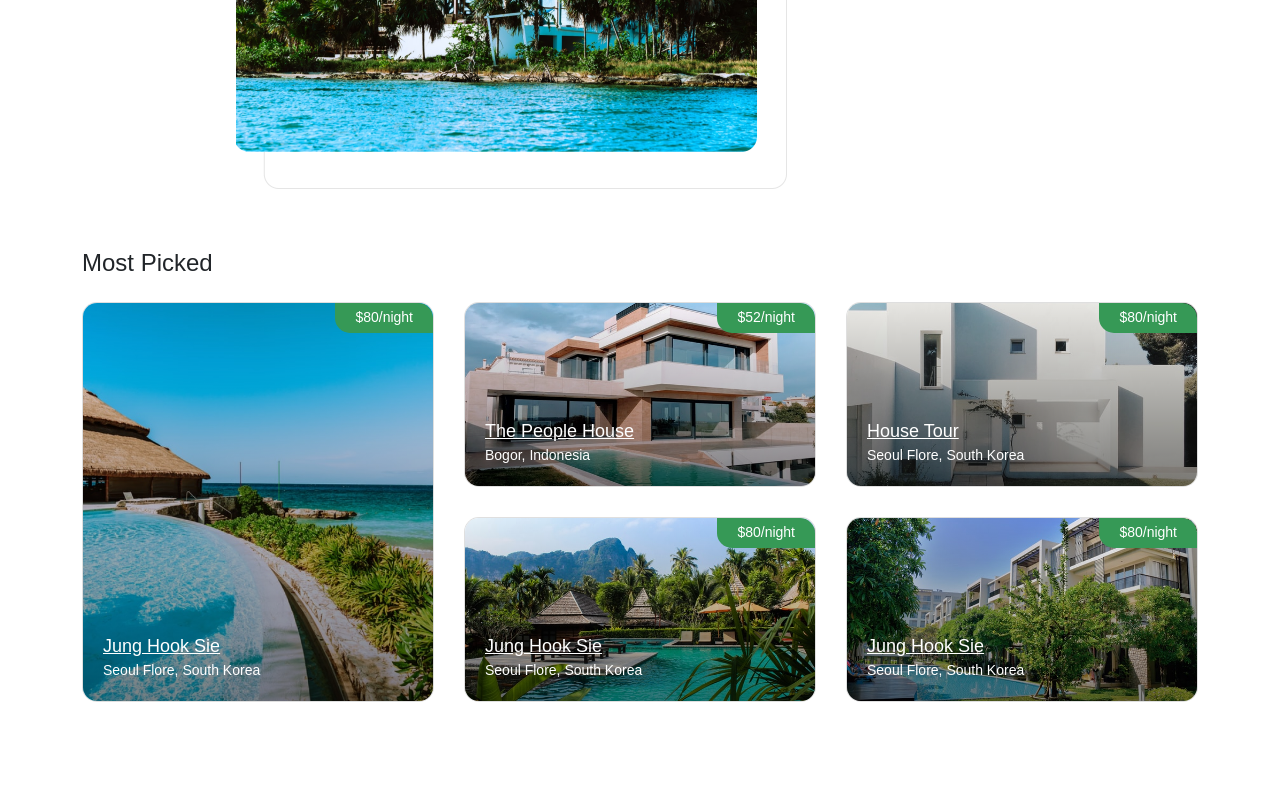
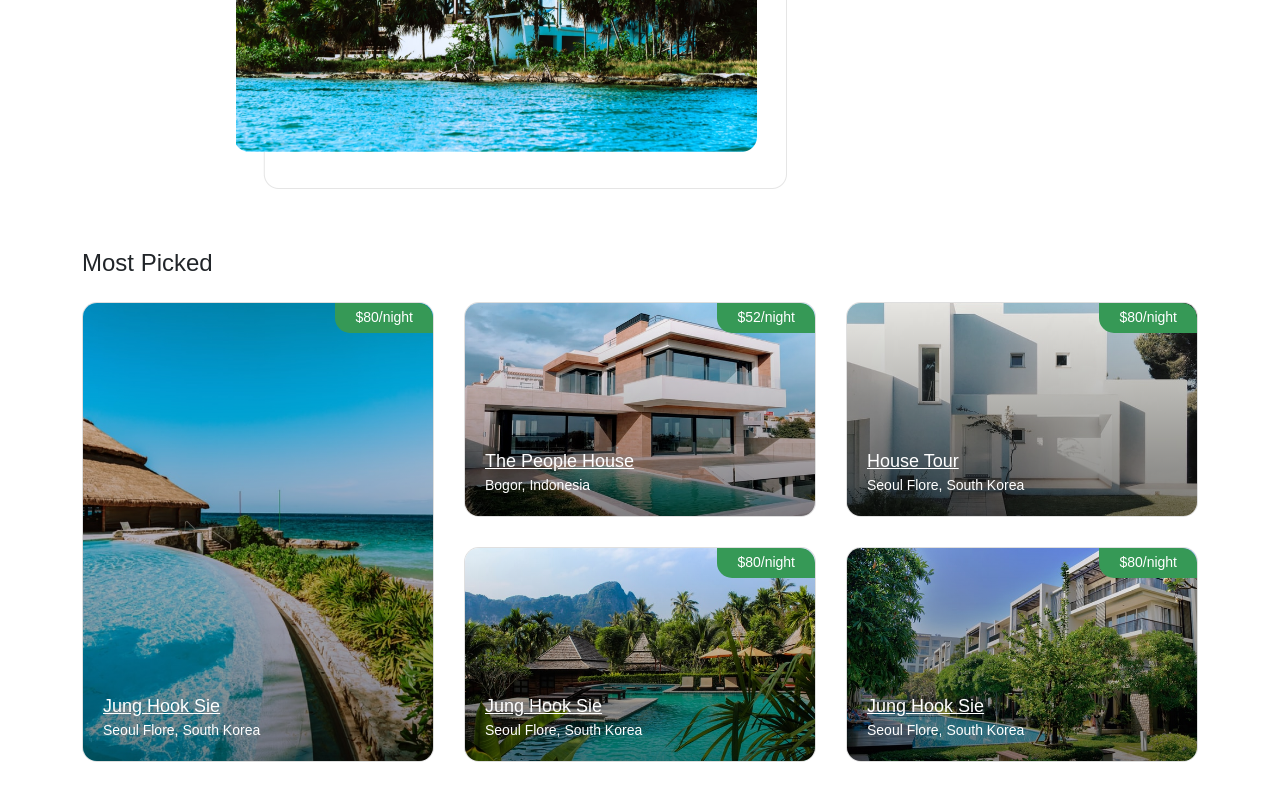
Before and after one commit to dafex301/fullstack-bwa, a React (Create React App) app: page / in a window 1280 px wide. Shown: the part 808-1608 px from the top of the page. Before the commit the page ends 1570 px from the top, so only its background shows below. Built offline with nearby package versions, Linux system fonts and the light colour scheme.

Commit message:
scroll to mostpicked section function

```diff
--- a/src/assets/scss/_container-grid.scss
+++ b/src/assets/scss/_container-grid.scss
@@ -2,14 +2,14 @@
   display: grid;
   grid-template-columns: repeat(12, 1fr);
   grid-auto-flow: dense;
-  grid-auto-rows: minmax(185px, auto);
+  grid-auto-rows: minmax(215px, auto);
   row-gap: 30px;
   column-gap: 30px;
   position: relative;
   z-index: 3;
 
   &.sm {
-    grid-auto-rows: minmax(245px, auto);
+    grid-auto-rows: minmax(360px, auto);
     row-gap: 10px;
     column-gap: 10px;
   }
--- a/src/components/MostPicked.js
+++ b/src/components/MostPicked.js
@@ -3,12 +3,15 @@ import Button from "elements/Button";
 
 export default function MostPicked(props) {
   return (
-    <section className="container">
+    <section className="container" ref={props.refMostPicked}>
       <h4 className="mb-4">Most Picked</h4>
       <div className="container-grid">
         {props.data.map((item, index) => {
           return (
-            <div className={`item column-4 ${index === 0 ? "row-2" : "row-1"}`}>
+            <div
+              className={`item column-4 ${index === 0 ? "row-2" : "row-1"}`}
+              key={`mostpicked-${index}`}
+            >
               <div className="card card-featured">
                 <div className="tag">
                   ${item.price}
--- a/src/pages/LandingPage.js
+++ b/src/pages/LandingPage.js
@@ -6,12 +6,19 @@ import MostPicked from "components/MostPicked";
 import landingPage from "json/landingPage.json";
 
 export default class LandingPage extends Component {
+  constructor(props) {
+    super(props);
+    this.refMostPicked = React.createRef();
+  }
   render() {
     return (
       <>
         <Navbar {...this.props}></Navbar>
-        <Hero data={landingPage.hero} />
-        <MostPicked data={landingPage.mostPicked} />
+        <Hero refMostPicked={this.refMostPicked} data={landingPage.hero} />
+        <MostPicked
+          refMostPicked={this.refMostPicked}
+          data={landingPage.mostPicked}
+        />
       </>
     );
   }
```
